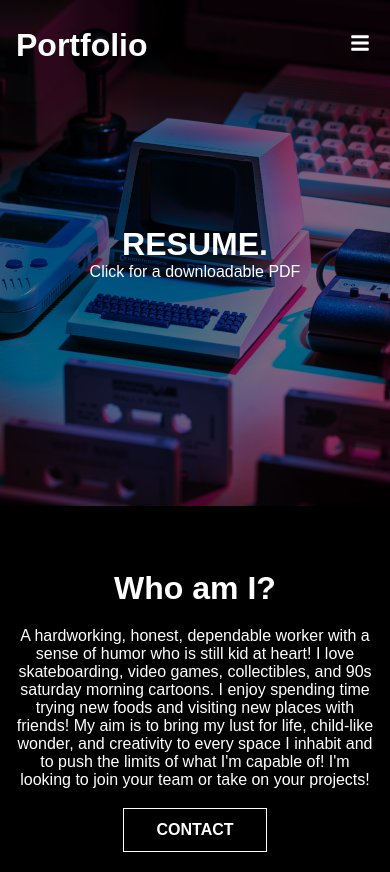
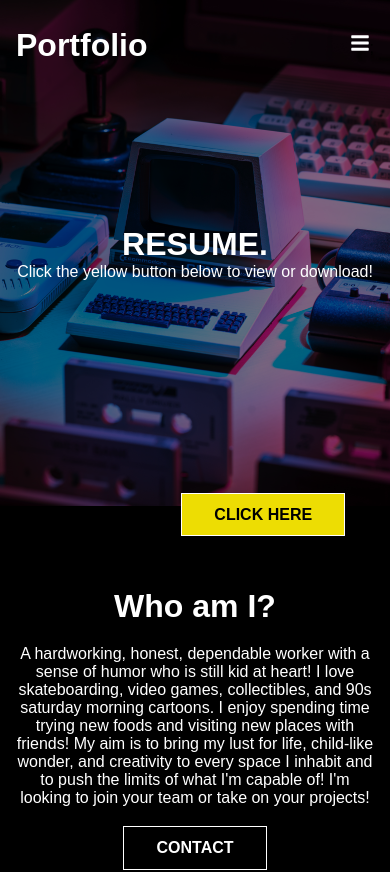
Before and after one commit to Kpfranklin22/react-portfolio, a React (Create React App) app: page /resume in a window 390 px wide. Shown: the top 872 px of the page. Built offline with nearby package versions, Linux system fonts and the light colour scheme; a web font is replaced by a local one.

Commit message:
installed react-bootstrap for a pdf Button component - not responsive but works

```diff
--- a/package.json
+++ b/package.json
@@ -8,9 +8,9 @@
     "@testing-library/react": "^13.4.0",
     "@testing-library/user-event": "^13.5.0",
     "react": "^18.2.0",
+    "react-bootstrap": "^2.7.2",
     "react-dom": "^18.2.0",
     "react-icons": "^4.8.0",
-    "react-pdf": "^6.2.2",
     "react-router-dom": "^6.9.0",
     "react-scripts": "5.0.1",
     "web-vitals": "^2.1.4"
--- a/src/components/PDFViewer/PDFJS.js
+++ /dev/null
@@ -1,5 +0,0 @@
-export default class PDFJs {
-    init = (source, element) => {
-
-    }
-  }
--- a/src/routes/Resume.js
+++ b/src/routes/Resume.js
@@ -1,22 +1,27 @@
-import react from 'react';
-
+import React from 'react';
 import Navbar from '../components/Navbar';
 import Footer from '../components/Footer';
 import HeroImg2 from '../components/HeroImg2';
 import AboutContent from '../components/AboutContent';
-
-import React from 'react';
+import pdf from '../assets/sample-resume.pdf';
+import Button from 'react-bootstrap/Button';
 
 const Resume = () => {
-  return <div>
-     <Navbar />
+  return (
+    <div>
+      <Navbar />
+
       <HeroImg2
         heading="RESUME."
-        text="Click for a downloadable PDF"
+        text="Click the yellow button below to view or download!"
       />
+
+      <Button style={{ position: "relative", left:"46.5%"}} href={pdf}>CLICK HERE</Button>
+
       <AboutContent />
       <Footer />
-  </div>;
+    </div>
+  );
 };
 
 export default Resume;
```
Also changed, not shown: src/components/PDFViewer/PDFViewer.js (deleted, +0 -13 lines), 2 other files (tests, documents, lock files or other folders).
